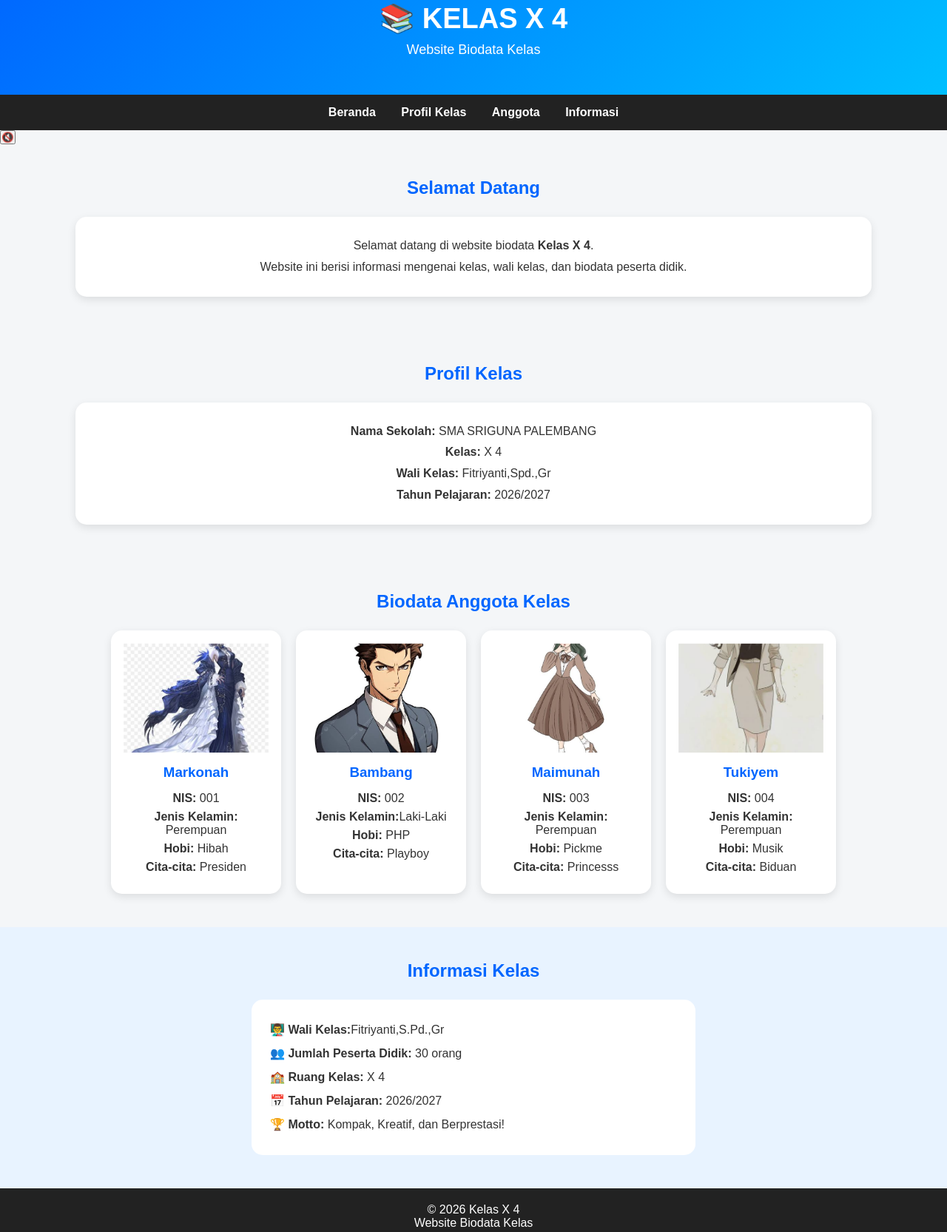
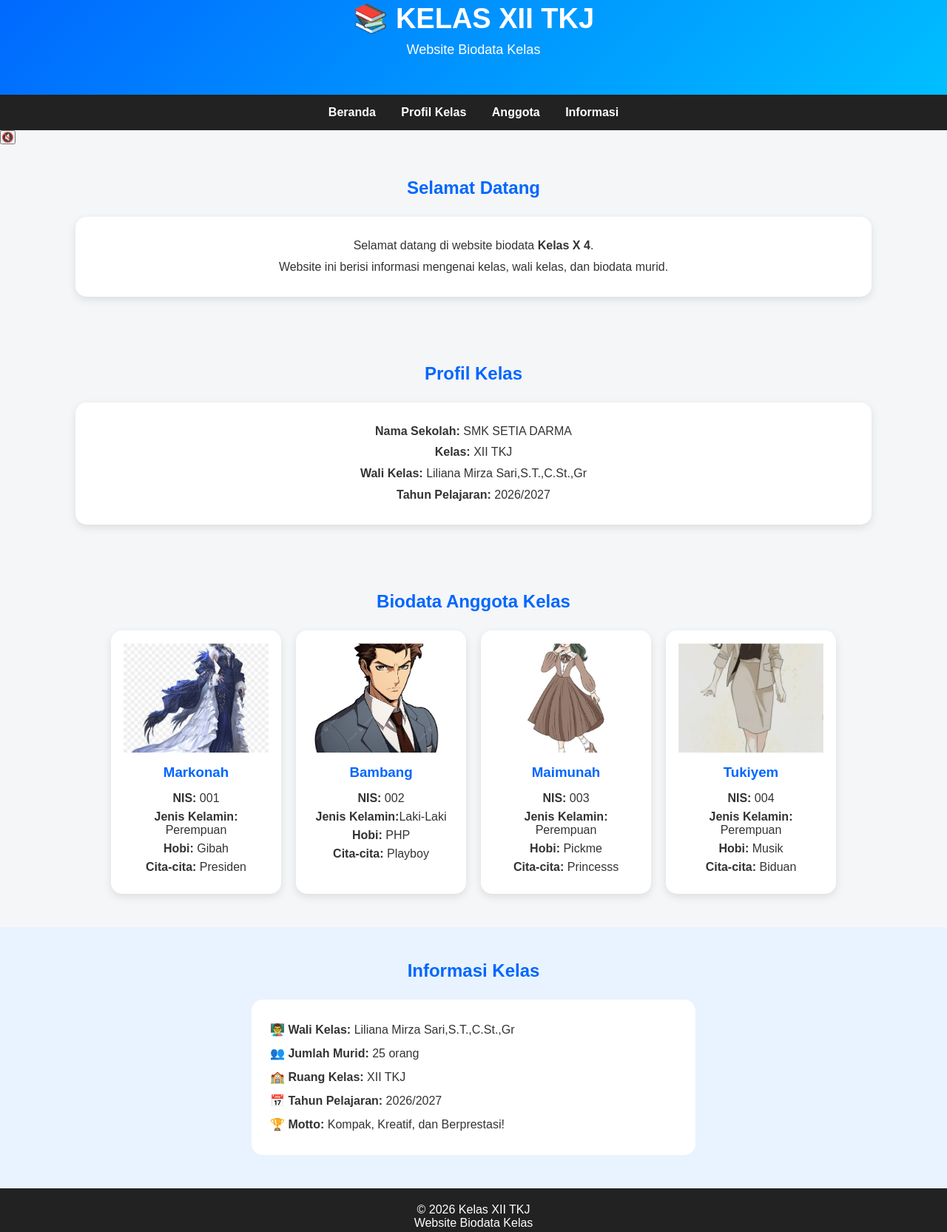
Before and after one commit to lilianamirza2507-netizen/Biodata-Kelas, a plain HTML site: page index.html in a window 1280 px wide. Shown: the part 47-1712 px from the top of the page at 74% size. Drawn offline with Linux system fonts and the light colour scheme.

Commit message:
Update index.html

```diff
--- a/index.html
+++ b/index.html
@@ -3,7 +3,7 @@
 <head>
     <meta charset="UTF-8">
     <meta name="viewport" content="width=device-width, initial-scale=1.0">
-    <title>Biodata Kelas X 4</title>
+    <title>Biodata Kelas XII TKJ </title>
 
     <style>
         * {
@@ -150,7 +150,7 @@
 
     <!-- HEADER -->
     <header>
-        <h1>📚 KELAS X 4</h1>
+        <h1>📚 KELAS XII TKJ </h1>
         <p>Website Biodata Kelas</p>
     </header>
 
@@ -232,7 +232,7 @@
 
             <p>
                 Website ini berisi informasi mengenai kelas,
-                wali kelas, dan biodata peserta didik.
+                wali kelas, dan biodata murid.
             </p>
         </div>
     </section>
@@ -244,9 +244,9 @@
 
         <div class="profil">
 
-            <p><b>Nama Sekolah:</b> SMA SRIGUNA PALEMBANG</p>
-            <p><b>Kelas:</b> X 4</p>
-            <p><b>Wali Kelas:</b> Fitriyanti,Spd.,Gr</p>
+            <p><b>Nama Sekolah:</b> SMK SETIA DARMA </p>
+            <p><b>Kelas:</b> XII TKJ </p>
+            <p><b>Wali Kelas:</b> Liliana Mirza Sari,S.T.,C.St.,Gr</p>
             <p><b>Tahun Pelajaran:</b> 2026/2027</p>
 
         </div>
@@ -267,7 +267,7 @@
                 <h3>Markonah</h3>
                 <p><b>NIS:</b> 001</p>
                 <p><b>Jenis Kelamin:</b> Perempuan</p>
-                <p><b>Hobi:</b> Hibah</p>
+                <p><b>Hobi:</b> Gibah</p>
                 <p><b>Cita-cita:</b> Presiden</p>
             </div>
 
@@ -315,11 +315,11 @@
 
         <div class="info-box">
 
-            <p>👨‍🏫 <b>Wali Kelas:</b>Fitriyanti,S.Pd.,Gr</p>
+            <p>👨‍🏫 <b>Wali Kelas:</b> Liliana Mirza Sari,S.T.,C.St.,Gr</p>
 
-            <p>👥 <b>Jumlah Peserta Didik:</b> 30 orang</p>
+            <p>👥 <b>Jumlah Murid:</b> 25 orang</p>
 
-            <p>🏫 <b>Ruang Kelas:</b> X 4</p>
+            <p>🏫 <b>Ruang Kelas:</b> XII TKJ </p>
 
             <p>📅 <b>Tahun Pelajaran:</b> 2026/2027</p>
 
@@ -331,7 +331,7 @@
 
     <!-- FOOTER -->
     <footer>
-        <p>© 2026 Kelas X 4</p>
+        <p>© 2026 Kelas XII TKJ </p>
         <p>Website Biodata Kelas</p>
     </footer>
 
```
